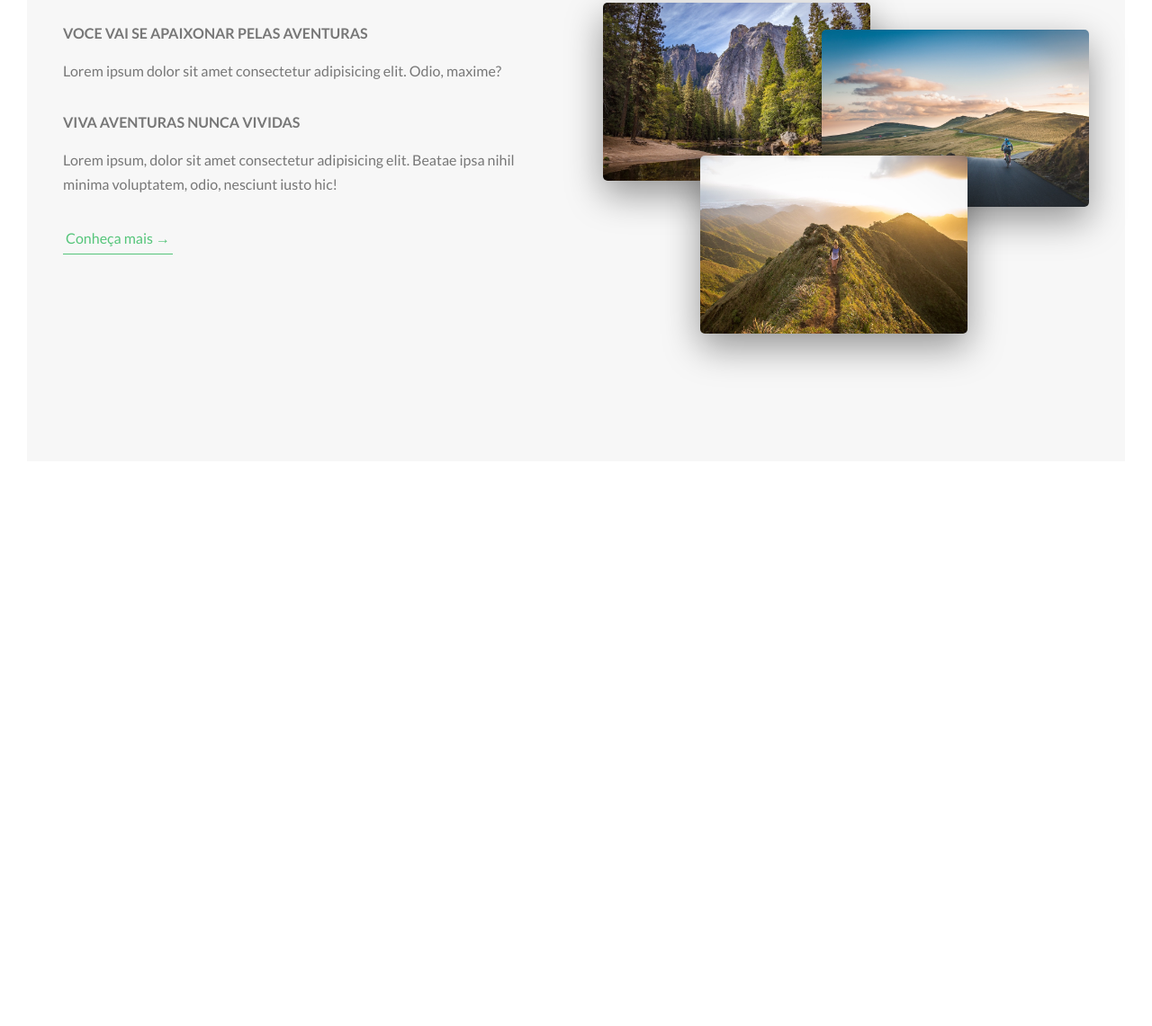
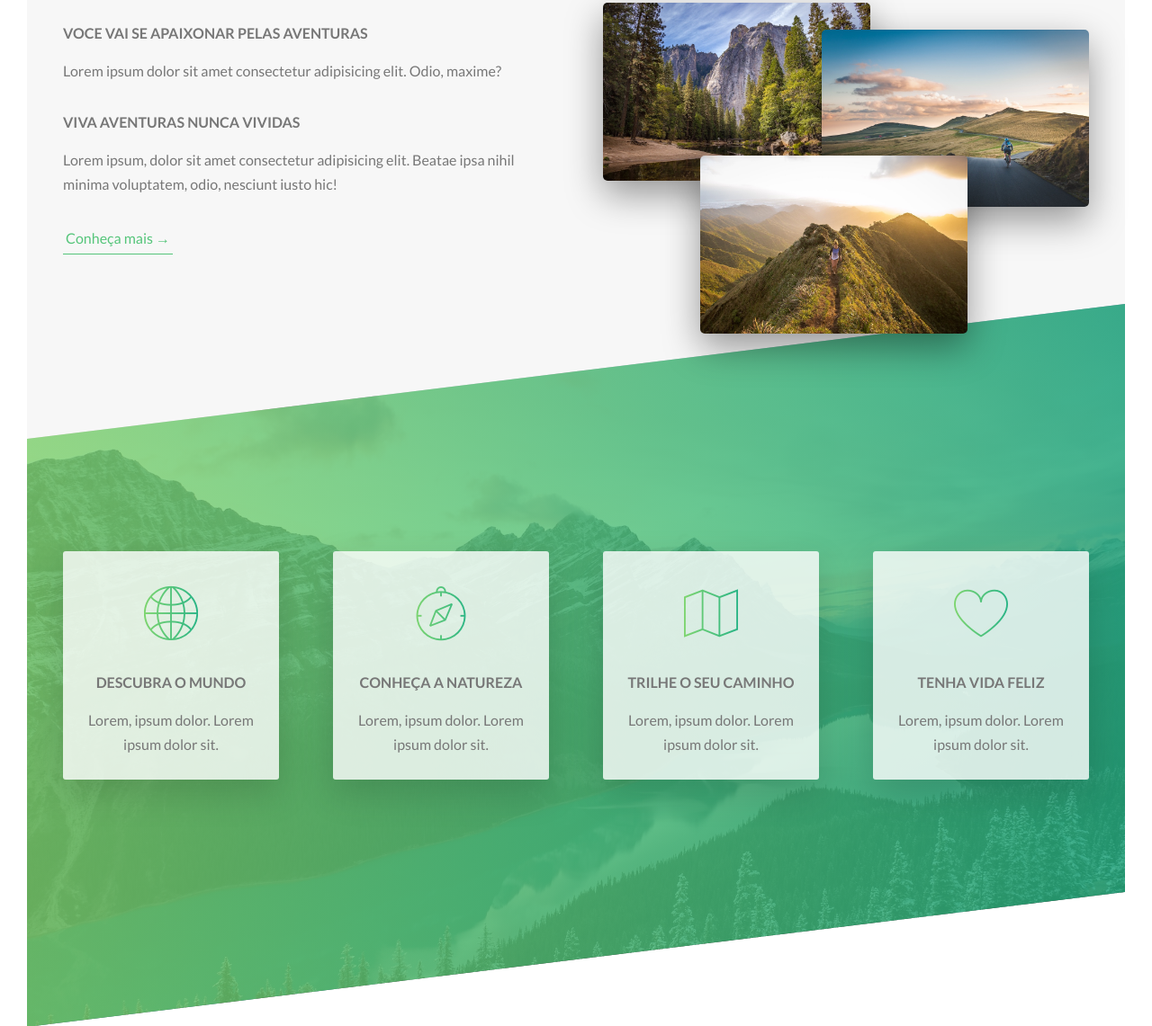
Before and after one commit to aalmeida00/css_sass, a website: page index.html in a window 1280 px wide. Shown: the part 997-2138 px from the top of the page at 90% size. Before the commit the page ends 1540 px from the top, so only its background shows below. Drawn offline with Linux system fonts and the light colour scheme.

Commit message:
++ build feature box

```diff
--- a/index.html
+++ b/index.html
@@ -6,6 +6,7 @@
 
         <link href="https://fonts.googleapis.com/css?family=Lato:100,300,400,700,900" rel="stylesheet">
 
+        <link rel="stylesheet" href="css/icon-font.css">
         <link rel="stylesheet" href="css/icon-font.css">
         <link rel="stylesheet" href="css/style.css">
         <link rel="shortcut icon" type="image/png" href="img/favicon.png">
@@ -51,6 +52,44 @@
                             <composition><img src="img/nat-1-large.jpg" alt="Foto 1" class="composition__photo composition__photo--p1"></composition>
                             <composition><img src="img/nat-2-large.jpg" alt="Foto 2" class="composition__photo composition__photo--p2"></composition>
                             <composition><img src="img/nat-3-large.jpg" alt="Foto 3" class="composition__photo composition__photo--p3"></composition>
+                        </div>
+                    </div>
+                </div>
+
+            </section>
+
+            <section class="section-features">
+
+                <div class="row">
+                    <div class="col-1-4">
+                        <div class="feature-box">
+                            <i class="feature-box__icon icon-basic-world"></i>
+                            <h3 class="heading-tertiary u-margin-bottom-small">Descubra o mundo</h3>
+                            <p class="feature-box__text">Lorem, ipsum dolor. Lorem ipsum dolor sit.</p>
+                        </div>
+                    </div>
+
+                    <div class="col-1-4">
+                        <div class="feature-box">
+                            <i class="feature-box__icon icon-basic-compass"></i>
+                            <h3 class="heading-tertiary u-margin-bottom-small">Conheça a natureza</h3>
+                            <p class="feature-box__text">Lorem, ipsum dolor. Lorem ipsum dolor sit.</p>
+                        </div>
+                    </div>
+
+                    <div class="col-1-4">
+                        <div class="feature-box">
+                            <i class="feature-box__icon icon-basic-map"></i>
+                            <h3 class="heading-tertiary u-margin-bottom-small">Trilhe o seu caminho</h3>
+                            <p class="feature-box__text">Lorem, ipsum dolor. Lorem ipsum dolor sit.</p>
+                        </div>
+                    </div>
+
+                    <div class="col-1-4">
+                        <div class="feature-box">
+                            <i class="feature-box__icon icon-basic-heart"></i>
+                            <h3 class="heading-tertiary u-margin-bottom-small">Tenha vida feliz</h3>
+                            <p class="feature-box__text">Lorem, ipsum dolor. Lorem ipsum dolor sit.</p>
                         </div>
                     </div>
                 </div>
--- /dev/null
+++ b/sass/components/_feature-box.scss
@@ -0,0 +1,29 @@
+.feature-box {
+  background-color: rgba($color-white, 0.8);
+  font-size: $default-font-size;
+  padding: 2.5rem;
+  text-align: center;
+  border-radius: 3px;
+  box-shadow: 0 1.5rem 4rem rgba($color-black, 0.15);
+  transition: transform 0.3s;
+
+  &__icon {
+    font-size: 6rem;
+    margin-bottom: 0.5rem;
+    color: transparent;
+    display: inline-block;
+    background-image: linear-gradient(
+      to right,
+      $color-primary-light,
+      $color-primary-dark
+    );
+    -webkit-background-clip: text;
+  }
+
+  &:hover {
+    transform: translateY(-1.5rem) scale(1.03);
+  }
+
+  &__text {
+  }
+}
--- a/sass/main.scss
+++ b/sass/main.scss
@@ -9,6 +9,7 @@
 
 @import "components/button";
 @import "components/composition";
+@import "components/_feature-box";
 
 @import "layout/header";
 @import "layout/grid";
--- a/sass/pages/_home.scss
+++ b/sass/pages/_home.scss
@@ -2,4 +2,23 @@
   background-color: $color-gray-light-1;
   padding: 25rem 0;
   margin-top: -20vh;
+  height: 110vh;
 }
+
+.section-features {
+  margin-top: -10rem;
+  padding: 20rem 0;
+  background-image: linear-gradient(
+      to right,
+      rgba($color-primary-light, 0.8),
+      rgba($color-primary-dark, 0.8)
+    ),
+    url("../img/nat-4.jpg");
+  background-size: cover;
+
+  transform: skewY(-7deg);
+
+  & > * {
+    transform: skewY(7deg);
+  }
+}
```
